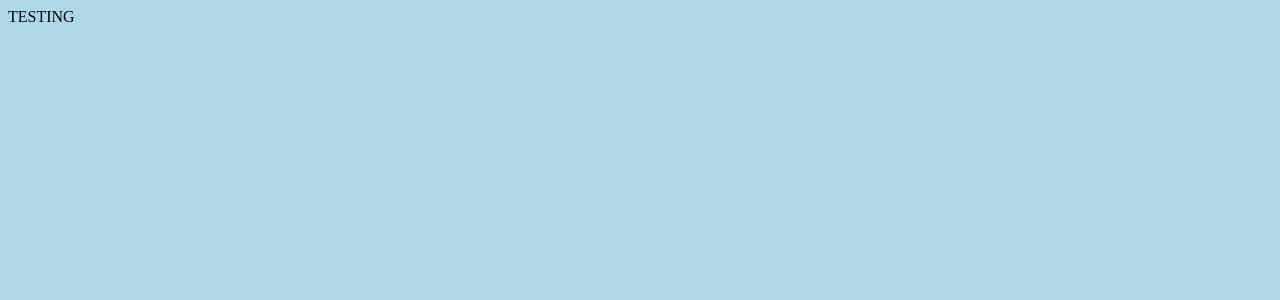
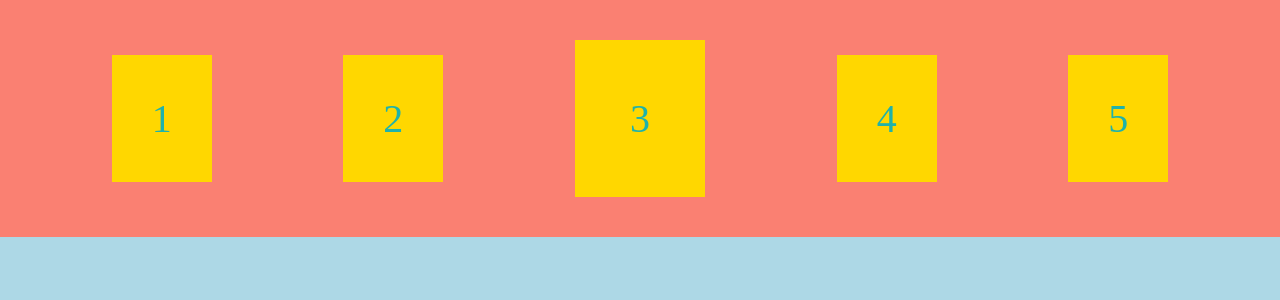
Before and after one commit to ArminasStrolys/advanced-styling-project-2, a React (Create React App) app: page / in a window 1280 px wide. Shown: the top 300 px of the page. Built offline with nearby package versions, Linux system fonts and the light colour scheme.

Commit message:
Practicing flexbox starter functions

```diff
--- a/src/components/app/App.js
+++ b/src/components/app/App.js
@@ -1,5 +1,15 @@
 function App() {
-  return <div>TESTING</div>;
+  return (
+    <>
+      <div className="container">
+        <item className="item">1</item>
+        <item className="item">2</item>
+        <item className="item long">3</item>
+        <item className="item">4</item>
+        <item className="item">5</item>
+      </div>
+    </>
+  );
 }
 
 export default App;
--- a/src/components/style/style.scss
+++ b/src/components/style/style.scss
@@ -1,3 +1,26 @@
+* {
+  margin: 0;
+  padding: 0;
+  box-sizing: border-box;
+}
 body {
   background-color: lightblue;
 }
+.container {
+  background-color: salmon;
+  padding: 10px;
+  display: flex;
+  flex-direction: row;
+  justify-content: space-evenly;
+  align-items: center;
+  .item {
+    background-color: gold;
+    padding: 40px;
+    margin: 30px;
+    font-size: 40px;
+    color: lightseagreen;
+  }
+  .long {
+    padding: 55px;
+  }
+}
```
